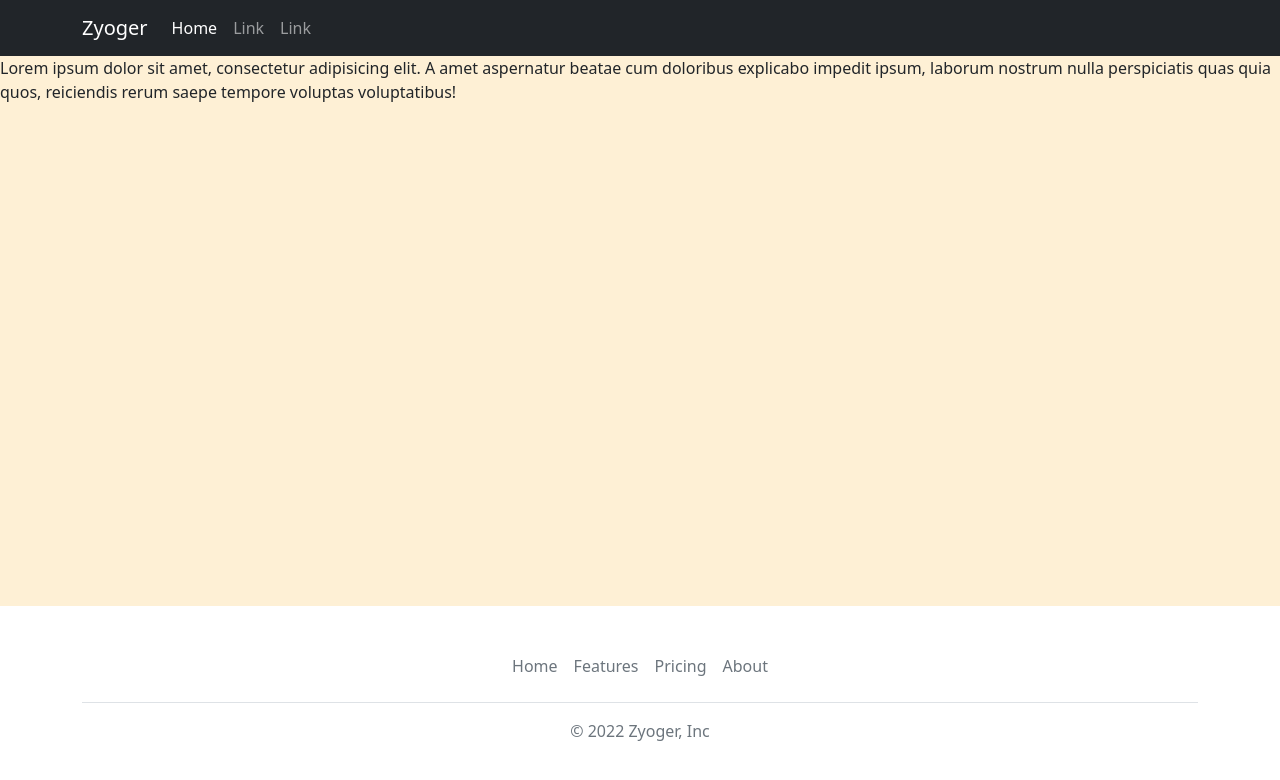
After one commit to Zyoger/djangoweb, a Django app: template main/templates/main/base_bootstrap.html in a window 1280 px wide. The commit adds this page. Shown: the top 780 px of the page. Run offline with Django 4.2, Linux system fonts and the light colour scheme; the template is opened without the code that fills it, so the values that code supplies are empty.

Commit message:
Добавил шаблон bootstrap

```diff
--- /dev/null
+++ b/main/templates/main/base_bootstrap.html
@@ -0,0 +1,51 @@
+<!doctype html>
+<html lang="en">
+  <head>
+    <meta charset="utf-8">
+    <meta name="viewport" content="width=device-width, initial-scale=1">
+    <title>{% block title %}{% endblock %}</title>
+    <link href="https://cdn.jsdelivr.net/npm/bootstrap@5.2.1/dist/css/bootstrap.min.css" rel="stylesheet" integrity="sha384-iYQeCzEYFbKjA/T2uDLTpkwGzCiq6soy8tYaI1GyVh/UjpbCx/TYkiZhlZB6+fzT" crossorigin="anonymous">
+  </head>
+  <body>
+  <nav class="navbar navbar-expand-lg navbar-dark bg-dark" aria-label="Eighth navbar example">
+        <div class="container" bis_skin_checked="1">
+          <a class="navbar-brand" href="#">Zyoger</a>
+          <button class="navbar-toggler" type="button" data-bs-toggle="collapse" data-bs-target="#navbarsExample07" aria-controls="navbarsExample07" aria-expanded="false" aria-label="Toggle navigation">
+            <span class="navbar-toggler-icon"></span>
+          </button>
+          <div class="collapse navbar-collapse" id="navbarsExample07" bis_skin_checked="1">
+            <ul class="navbar-nav me-auto mb-2 mb-lg-0">
+              <li class="nav-item">
+                <a class="nav-link active" aria-current="page" href="#">Home</a>
+              </li>
+              <li class="nav-item">
+                <a class="nav-link" href="#">Link</a>
+              </li>
+              <li class="nav-item">
+                <a class="nav-link" href="#">Link</a>
+              </li>
+            </ul>
+          </div>
+        </div>
+      </nav>
+
+    <div style="height: 550px; background-color: rgba(254,240,213,1)">
+        <div class="h-100 d-inline-block">
+            <div class="">Lorem ipsum dolor sit amet, consectetur adipisicing elit. A amet aspernatur beatae cum doloribus explicabo impedit ipsum, laborum nostrum nulla perspiciatis quas quia quos, reiciendis rerum saepe tempore voluptas voluptatibus!</div>
+        </div>
+    </div>
+
+  <div class="container" bis_skin_checked="1">
+  <footer class="py-3 my-4">
+    <ul class="nav justify-content-center border-bottom pb-3 mb-3">
+      <li class="nav-item"><a href="#" class="nav-link px-2 text-muted">Home</a></li>
+      <li class="nav-item"><a href="#" class="nav-link px-2 text-muted">Features</a></li>
+      <li class="nav-item"><a href="#" class="nav-link px-2 text-muted">Pricing</a></li>
+      <li class="nav-item"><a href="#" class="nav-link px-2 text-muted">About</a></li>
+    </ul>
+    <p class="text-center text-muted">© 2022 Zyoger, Inc</p>
+  </footer>
+</div>
+  <script src="https://cdn.jsdelivr.net/npm/bootstrap@5.2.1/dist/js/bootstrap.bundle.min.js" integrity="sha384-u1OknCvxWvY5kfmNBILK2hRnQC3Pr17a+RTT6rIHI7NnikvbZlHgTPOOmMi466C8" crossorigin="anonymous"></script>
+  </body>
+</html>
--- a/main/views.py
+++ b/main/views.py
@@ -2,7 +2,7 @@ from django.shortcuts import render
 
 
 def index(request):
-    return render(request, 'main/index.html')
+    return render(request, 'main/base.html')
 
 
 def about(request):
```
Also changed, not shown: main/static/main/style.css (+9 -9 lines).
